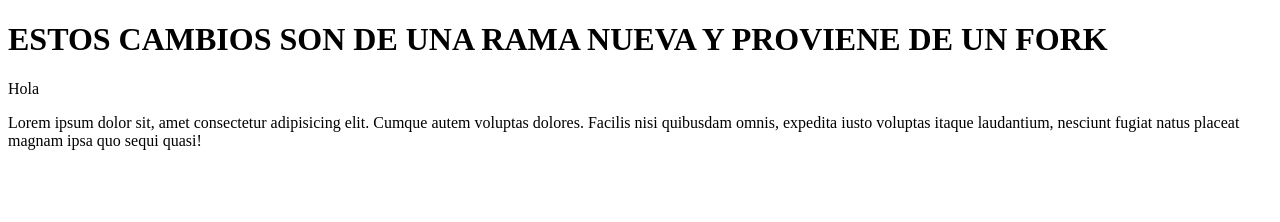
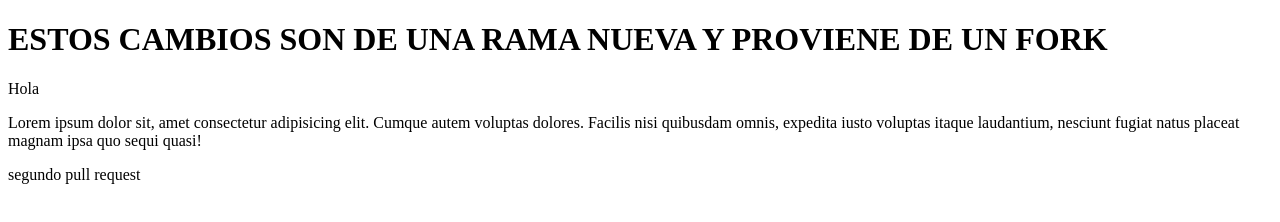
Before and after one commit to SebastianGanoza21/Prueba1, a plain HTML site: page index.html in a window 1280 px wide. Drawn offline with Linux system fonts and the light colour scheme.

Commit message:
segundo pull request

```diff
--- a/index.html
+++ b/index.html
@@ -11,5 +11,6 @@
     <p>Lorem ipsum dolor sit, amet consectetur adipisicing elit. Cumque autem voluptas dolores. Facilis nisi quibusdam omnis, expedita iusto voluptas itaque laudantium, nesciunt fugiat natus placeat magnam ipsa quo sequi quasi!</p>
 
 
+    <p>segundo pull request</p>
 </body>
 </html>
```
